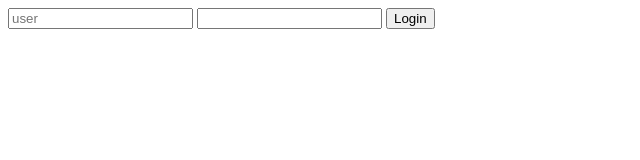
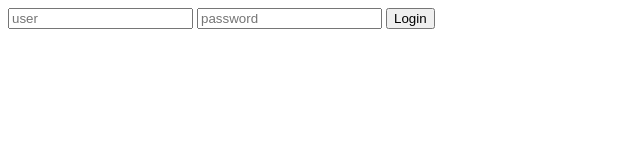
Before and after one commit to MauricioJC20/testmigrate, a plain HTML site: page login.html in a window 1280 px wide. Shown: the full height of the page, 0-640 px from the left. Drawn offline with Linux system fonts and the light colour scheme.

Commit message:
login placeholder

```diff
--- a/login.html
+++ b/login.html
@@ -10,7 +10,7 @@
 <body>
     <div class="container">
         <input type="text" class="form-control" placeholder="user">
-        <input type="password" class="form-control">
+        <input type="password" class="form-control" placeholder="password">
         <button class="btn btn-primary">Login</button>
     </div>
 </body>
```
